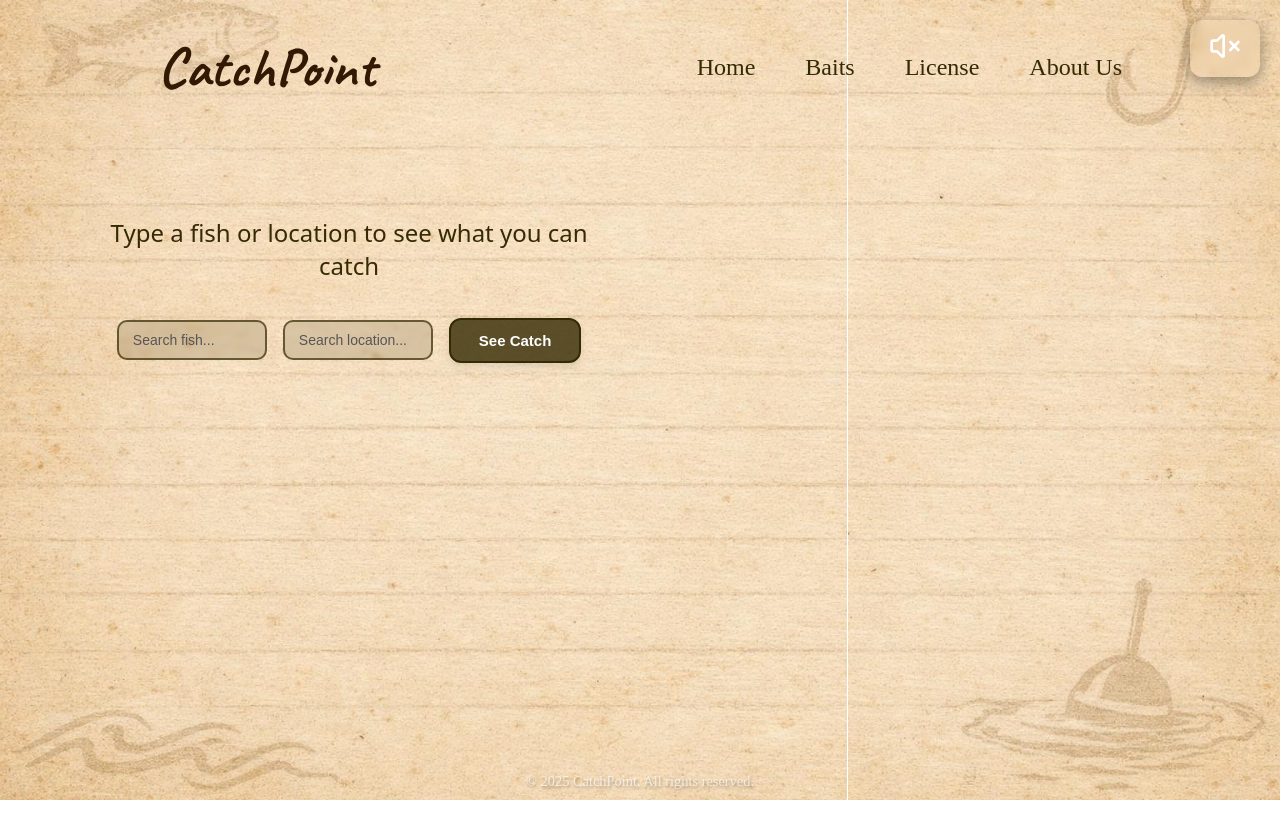
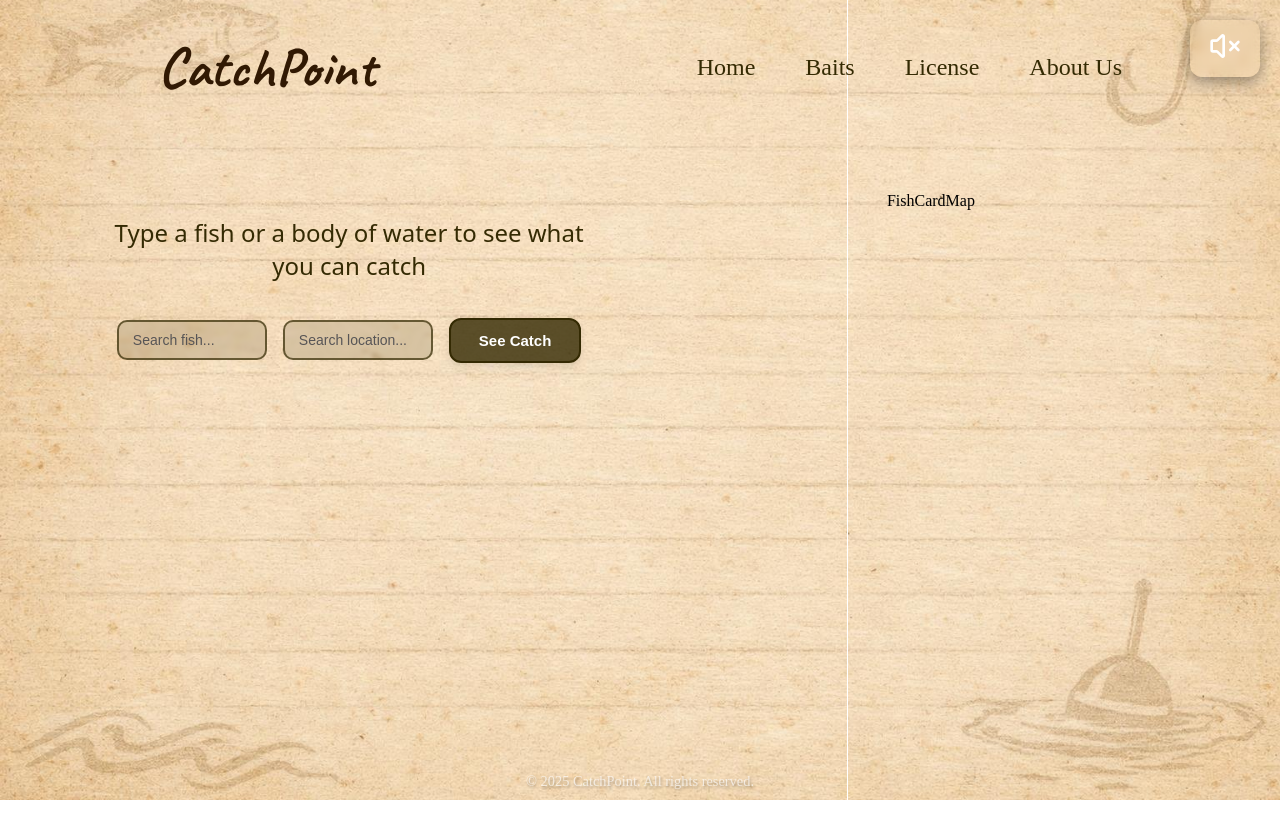
Before and after one commit to Krayker01/CatchPoint-Toronto, a React (Vite) app in the folder frontend/CatchPoint/: page /home in a window 1280 px wide. Built offline with nearby package versions, Linux system fonts and the light colour scheme; a web font is replaced by a local one.

Commit message:
minor updates

```diff
--- /dev/null
+++ b/frontend/CatchPoint/src/pages/homePage/FishCardMap.jsx
@@ -0,0 +1,9 @@
+import React from 'react'
+
+const FishCardMap = () => {
+    return (
+        <div>FishCardMap</div>
+    )
+}
+
+export default FishCardMap
--- a/frontend/CatchPoint/src/pages/homePage/FishLocationSelector.jsx
+++ b/frontend/CatchPoint/src/pages/homePage/FishLocationSelector.jsx
@@ -134,7 +134,7 @@ const FishLocationSelector = ({ onRateLimit }) => {
     return (
         <div className="fish-location-selector">
             <h3 className="selector-title tagesschrift-regular">
-                Type a fish or location to see what you can catch
+                Type a fish or a body of water to see what you can catch
             </h3>
 
             <div className="inputs">
--- a/frontend/CatchPoint/src/pages/homePage/HomePage.jsx
+++ b/frontend/CatchPoint/src/pages/homePage/HomePage.jsx
@@ -4,6 +4,7 @@ import NavBar from '../../components/layout/NavBar.jsx'
 import RateLimitUI from '../../components/layout/RateLimitUI.jsx'
 import FishLocationSelector from './FishLocationSelector.jsx'
 import "./HomePage.css"
+import FishCardMap from './FishCardMap.jsx'
 
 const HomePage = () => {
     const [isRateLimited, setRateLimited] = useState(false);
@@ -20,7 +21,7 @@ const HomePage = () => {
                         <FishLocationSelector onRateLimit={handleRateLimit} />
                     </div>
                     <div className="content-right">
-
+                        <FishCardMap />
                     </div>
                 </div> : <RateLimitUI />}
 
```
